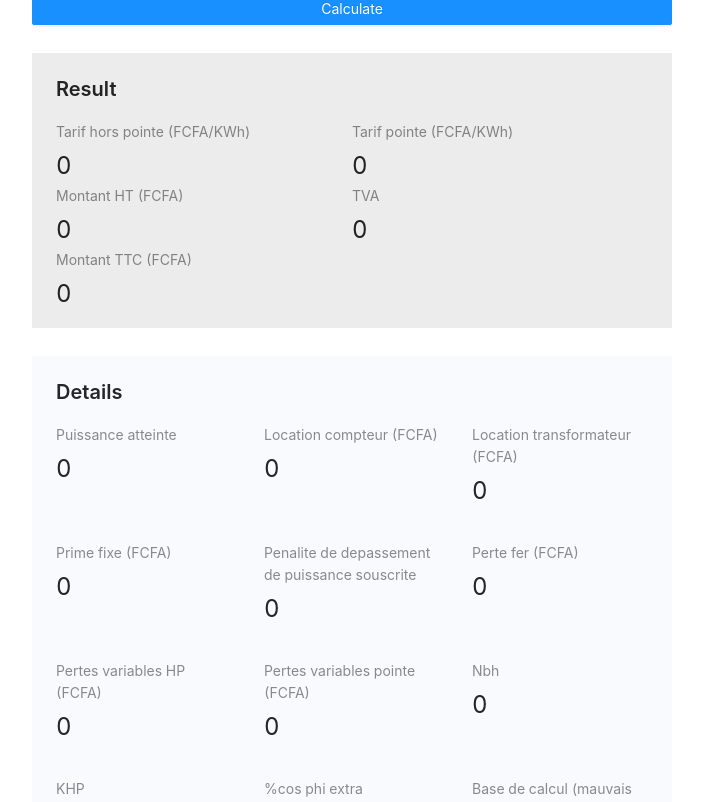
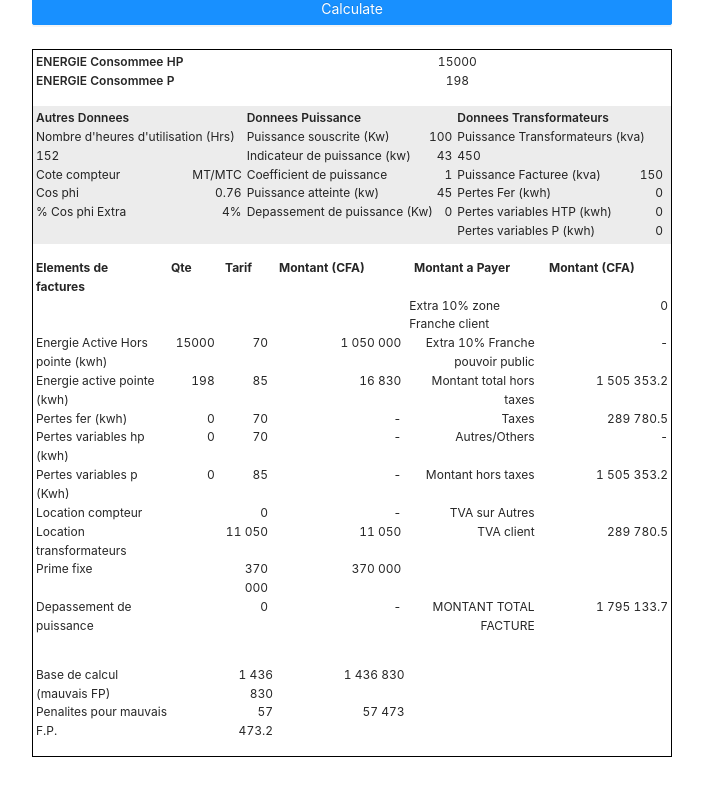
Before and after one commit to maelfosso/green-power, a React (Create React App) app: page / in a window 1280 px wide. Shown: the part 818-1620 px from the top of the page, without its empty margins (288-991 px from the left). After the commit the page ends 1575 px from the top, so only its background shows below. Built offline with nearby package versions, Linux system fonts and the light colour scheme.

Commit message:
Desgin redo

```diff
--- a/src/App.scss
+++ b/src/App.scss
@@ -14,7 +14,8 @@ header {
     box-shadow: 0 2px 8px rgba(229, 229, 229, 0.5);
   }
   .logo {
-    background: url(https://gw.alipayobjects.com/zos/rmsportal/sDUzcQUsFXjBgcHNCuiv.svg) no-repeat center;
+    background: url('./logo.svg') no-repeat center;
+    background-size: contain;
     display: inline-block;
     width: 40px;
     height: 64px;
@@ -62,9 +63,80 @@ header {
   }
 }
 
+.text-center {
+  text-align: center;
+}
+
+.text-right {
+  text-align: right;
+}
+
+.margin-bottom {
+  margin-bottom: 1em;
+}
+
 .Result {
   margin-top: 2em;
-  background: #ececec;
+  // background: #ececec;
+  border: 1px solid black;
+  font-size: 12px;
+
+  .section-0 {
+    padding: 0.25em;
+  }
+
+  .section-1 {
+
+    background: #ececec;
+    padding: 0.25em;
+    margin-bottom: 1em;
+
+    div.ant-col div.ant-row {
+      // background-color: yellow;
+      margin-right: 5px;
+
+      div.ant-col:first-child {
+        // background-color: yellowgreen;
+        // font-size: 12px;
+        font-weight: normal;
+      }
+    }
+  }
+
+  .section-2 {
+    padding: 0.25em;
+    margin-bottom: 1em;
+
+    div.ant-row:first-child {
+      font-weight: bold;
+    }
+
+    .ant-row {
+      text-align: right;
+    }
+
+    div.ant-row:first-child {
+      text-align: left;
+    }
+
+    .ant-row .ant-col:first-child {
+      text-align: left;
+    }
+  }
+
+  .section-3 {
+    margin-top: 2em;
+    padding: 0.25em;
+    margin-bottom: 1em;
+
+    .ant-row {
+      text-align: right;
+    }
+
+    .ant-row .ant-col:first-child {
+      text-align: left;
+    }
+  }
 }
 
 .Details {
@@ -75,7 +147,7 @@ header {
 @media screen and (max-width: 1000px) {
   .App {
     padding-top: 75px;
-    width: 80%;
+    width: 95%;
     margin: auto;
   }
 
--- a/src/components/App.js
+++ b/src/components/App.js
@@ -2,7 +2,6 @@ import React from 'react';
 import '../App.scss';
 import DataEntry from '../containers/DataEntry';
 import Result from '../containers/Result';
-import Details from '../containers/Details';
 
 function App() {
   return (
@@ -16,7 +15,7 @@ function App() {
       <div className="App">
         <DataEntry />
         <Result />
-        <Details />
+        {/* <Details /> */}
       </div>
     </div>
   );
--- a/src/containers/DataEntry.js
+++ b/src/containers/DataEntry.js
@@ -3,7 +3,6 @@ import { connect } from 'react-redux';
 import PropTypes from 'prop-types';
 
 import {
-  Row, Col,
   Card,
   Radio,
   Form,
--- a/src/containers/Result.js
+++ b/src/containers/Result.js
@@ -3,9 +3,10 @@ import { connect } from 'react-redux';
 import PropTypes from 'prop-types';
 
 import {
-  Statistic, Row, Col, PageHeader,
+  Statistic, Row, Col, PageHeader, Typography
 } from 'antd';
 
+const { Text } = Typography;
 
 const Result = props => {
   const { results } = props;
@@ -15,28 +16,192 @@ const Result = props => {
 
   return (
     <div className="Result">
-      <PageHeader
-        title="Result"
-      >
-        <Row justify="space-between">
-          <Col xs={24} sm={24} md={12} lg={12}>
-            <Statistic title="Tarif hors pointe (FCFA/KWh)" value={rphp} />
-          </Col>
-          <Col xs={24} sm={24} md={12} lg={12}>
-            <Statistic title="Tarif pointe (FCFA/KWh)" value={rpp} />
-          </Col>
-          <Col xs={24} sm={24} md={12} lg={12}>
-            <Statistic title="Montant HT (FCFA)" value={rfht} />
-          </Col>
-          <Col xs={24} sm={24} md={12} lg={12}>
-            <Statistic title="TVA" value={tva} />
-          </Col>
-          <Col xs={24} sm={24} md={12} lg={12}>
-            <Statistic title="Montant TTC (FCFA)" value={rfttc} />
-          </Col>
+      <div className="section-0 margin-bottom">
+        <Row>
+          <Col xs={12} sm={12} md={8}><Text strong>ENERGIE Consommee HP</Text></Col>
+          <Col xs={12} sm={12} md={16} className="text-center text-md-right">15000</Col>
         </Row>
+        <Row>
+          <Col xs={12} sm={12} md={8}><Text strong>ENERGIE Consommee P</Text></Col>
+          <Col xs={12} sm={12} md={16} className="text-center text-md-right">198</Col>
+        </Row>
+      </div>
 
-      </PageHeader>
+      <Row className="section-1">
+        <Col xs={24} sm={12} md={8}>
+          <Text strong>Autres Donnees</Text>
+
+          <Row justify="space-between">
+            <Col>Nombre d'heures d'utilisation (Hrs)</Col>
+            <Col>152</Col>
+          </Row>
+          <Row justify="space-between">
+            <Col>Cote compteur</Col>
+            <Col>MT/MTC</Col>
+          </Row>
+          <Row justify="space-between">
+            <Col>Cos phi</Col>
+            <Col>0.76</Col>
+          </Row>
+          <Row justify="space-between">
+            <Col>% Cos phi Extra</Col>
+            <Col>4%</Col>
+          </Row>
+        </Col>
+        <Col xs={24} sm={12} md={8}>
+          <Text strong>Donnees Puissance</Text>
+
+          <Row justify="space-between">
+            <Col>Puissance souscrite (Kw)</Col>
+            <Col>100</Col>
+          </Row>
+          <Row justify="space-between">
+            <Col>Indicateur de puissance (kw)</Col>
+            <Col>43</Col>
+          </Row>
+          <Row justify="space-between">
+            <Col>Coefficient de puissance</Col>
+            <Col>1</Col>
+          </Row>
+          <Row justify="space-between">
+            <Col>Puissance atteinte (kw)</Col>
+            <Col>45</Col>
+          </Row>
+          <Row justify="space-between">
+            <Col>Depassement de puissance (Kw)</Col>
+            <Col>0</Col>
+          </Row>
+        </Col>
+        <Col xs={24} sm={12} md={8}>
+          <Text strong>Donnees Transformateurs</Text>
+
+          <Row justify="space-between">
+            <Col>Puissance Transformateurs (kva)</Col>
+            <Col>450</Col>
+          </Row>
+          <Row justify="space-between">
+            <Col>Puissance Facturee (kva)</Col>
+            <Col>150</Col>
+          </Row>
+          <Row justify="space-between">
+            <Col>Pertes Fer (kwh)</Col>
+            <Col>0</Col>
+          </Row>
+          <Row justify="space-between">
+            <Col>Pertes variables HTP (kwh)</Col>
+            <Col>0</Col>
+          </Row>
+          <Row justify="space-between">
+            <Col>Pertes variables P (kwh)</Col>
+            <Col>0</Col>
+          </Row>
+        </Col>
+      </Row>
+
+      <div className="section-2">
+        <Row span={24} gutter={16} justify="space-around">
+          <Col md={5}>Elements de factures</Col>
+          <Col md={2}>Qte</Col>
+          <Col md={2}>Tarif</Col>
+          <Col md={5}>Montant (CFA)</Col>
+          <Col md={5}>Montant a Payer</Col>
+          <Col md={5}>Montant (CFA)</Col>
+        </Row>
+        <Row span={24} gutter={8}>
+          <Col md={5} offset={14}>Extra 10% zone Franche client</Col>
+          <Col md={5}>0</Col>
+        </Row>
+        <Row span={24} gutter={8}>
+          <Col md={5}><Text>Energie Active Hors pointe (kwh)</Text></Col>
+          <Col md={2}><Text>15000</Text></Col>
+          <Col md={2}><Text>70</Text></Col>
+          <Col md={5}><Text>1 050 000</Text></Col>
+          <Col md={5}><Text>Extra 10% Franche pouvoir public</Text></Col>
+          <Col md={5}><Text>-</Text></Col>
+        </Row>
+        <Row span={24} gutter={8}>
+          <Col md={5}><Text>Energie active pointe (kwh)</Text></Col>
+          <Col md={2}><Text>198</Text></Col>
+          <Col md={2}><Text>85</Text></Col>
+          <Col md={5}><Text>16 830</Text></Col>
+          <Col md={5}><Text>Montant total hors taxes</Text></Col>
+          <Col md={5}><Text>1 505 353.2</Text></Col>
+        </Row>
+        <Row span={24} gutter={8}>
+          <Col md={5}><Text>Pertes fer (kwh)</Text></Col>
+          <Col md={2}><Text>0</Text></Col>
+          <Col md={2}><Text>70</Text></Col>
+          <Col md={5}><Text>-</Text></Col>
+          <Col md={5}><Text>Taxes</Text></Col>
+          <Col md={5}><Text>289 780.5</Text></Col>
+        </Row>
+        <Row span={24} gutter={8}>
+          <Col md={5}><Text>Pertes variables hp (kwh)</Text></Col>
+          <Col md={2}><Text>0</Text></Col>
+          <Col md={2}><Text>70</Text></Col>
+          <Col md={5}><Text>-</Text></Col>
+          <Col md={5}><Text>Autres/Others</Text></Col>
+          <Col md={5}><Text>-</Text></Col>
+        </Row>
+        <Row span={24} gutter={8}>
+          <Col md={5}><Text>Pertes variables p (Kwh)</Text></Col>
+          <Col md={2}><Text>0</Text></Col>
+          <Col md={2}><Text>85</Text></Col>
+          <Col md={5}><Text>-</Text></Col>
+          <Col md={5}><Text>Montant hors taxes</Text></Col>
+          <Col md={5}><Text>1 505 353.2</Text></Col>
+        </Row>
+        <Row span={24} gutter={8}>
+          <Col md={5}><Text>Location compteur</Text></Col>
+          <Col md={2}><Text></Text></Col>
+          <Col md={2}><Text>0</Text></Col>
+          <Col md={5}><Text>-</Text></Col>
+          <Col md={5}><Text>TVA sur Autres</Text></Col>
+          <Col md={5}><Text></Text></Col>
+        </Row>
+        <Row span={24} gutter={8}>
+          <Col md={5}><Text>Location transformateurs</Text></Col>
+          <Col md={2}><Text></Text></Col>
+          <Col md={2}><Text>11 050</Text></Col>
+          <Col md={5}><Text>11 050</Text></Col>
+          <Col md={5}><Text>TVA client</Text></Col>
+          <Col md={5}><Text>289 780.5</Text></Col>
+        </Row>
+        <Row span={24} gutter={8}>
+          <Col md={5}><Text>Prime fixe</Text></Col>
+          <Col md={2}><Text></Text></Col>
+          <Col md={2}><Text>370 000</Text></Col>
+          <Col md={5}><Text>370 000</Text></Col>
+          <Col md={5}><Text></Text></Col>
+          <Col md={5}><Text></Text></Col>
+        </Row>
+        <Row span={24} gutter={8}>
+          <Col md={5}><Text>Depassement de puissance</Text></Col>
+          <Col md={2}><Text></Text></Col>
+          <Col md={2}><Text>0</Text></Col>
+          <Col md={5}><Text>-</Text></Col>
+          <Col md={5}><Text>MONTANT TOTAL FACTURE</Text></Col>
+          <Col md={5}><Text>1 795 133.7</Text></Col>
+        </Row>
+      </div>
+      <div className="section-3">
+        <Row>
+          <Col md={5}><Text>Base de calcul (mauvais FP)</Text></Col>
+          <Col md={2}><Text></Text></Col>
+          <Col md={2}><Text>1 436 830</Text></Col>
+          <Col md={5}><Text>1 436 830</Text></Col>
+          <Col md={5}></Col>
+          <Col md={5}></Col>
+        </Row>
+        <Row>
+          <Col md={5}><Text>Penalites pour mauvais F.P.</Text></Col>
+          <Col md={2}><Text></Text></Col>
+          <Col md={2}><Text>57 473.2</Text></Col>
+          <Col md={5}><Text>57 473</Text></Col>
+          <Col md={5}></Col>
+          <Col md={5}></Col>
+        </Row>
+      </div>
     </div>
   );
 };
@@ -56,3 +221,72 @@ const mapStateToProps = state => ({
 });
 
 export default connect(mapStateToProps, null)(Result);
+
+
+{/* <Col>
+<Text>Energie Active Hors pointe (kwh)</Text>
+<Text>Energie active pointe (kwh)</Text>
+<Text>Pertes fer (kwh)</Text>
+<Text>Pertes variables hp (kwh)</Text>
+<Text>Pertes variables p (Kwh)</Text>
+<Text>Location compteur</Text>
+<Text>Location transformateurs</Text>
+<Text>Prime fixe</Text>
+<Text>Depassement de puissance</Text>
+</Col>
+<Col>
+<Text>15000</Text>
+<Text>198</Text>
+<Text>Pertes fer (kwh)</Text>
+<Text>0</Text>
+<Text>0</Text>
+<Text>0</Text>
+<Text></Text>
+<Text></Text>
+<Text></Text>
+</Col>
+<Col>
+<Text>70</Text>
+<Text>85</Text>
+<Text>70</Text>
+<Text>70</Text>
+<Text>85</Text>
+<Text>0</Text>
+<Text>11 050</Text>
+<Text>370 000</Text>
+<Text>0</Text>
+</Col>
+<Col>
+<Text>1 050 000</Text>
+<Text>16 830</Text>
+<Text>-</Text>
+<Text>-</Text>
+<Text>-</Text>
+<Text>-</Text>
+<Text>11 050</Text>
+<Text>370 000</Text>
+<Text>-</Text>
+</Col>
+<Col>
+<Text>Extra 10% Franche pouvoir public</Text>
+<Text>Montant total hors taxes</Text>
+<Text>Taxes</Text>
+<Text>Autres/Others</Text>
+<Text>Montant hors taxes</Text>
+<Text>TVA sur Autres</Text>
+<Text>TVA client</Text>
+<Text></Text>
+<Text>MONTANT TOTAL FACTURE</Text>
+</Col>
+<Col>
+<Text>-</Text>
+<Text>1 505 353.2</Text>
+<Text>289 780.5</Text>
+<Text>-</Text>
+<Text>1 505 353.2</Text>
+<Text></Text>
+<Text>289 780.5</Text>
+<Text></Text>
+<Text>1 795 133.7</Text>
+</Col>
+</Row> */}
--- a/src/reducers/data.js
+++ b/src/reducers/data.js
@@ -33,6 +33,26 @@ const dataReducer = (state = initialState, action) => {
 
       const { lc } = state.details;
 
+      let cosphi;
+      if (facture.loctrans == "mt_mt") {
+        cosphi = Math.cos(
+          Math.atan(
+            (facture.erahp + facture.erap) / (facture.eahp + facture.eap)
+              + 0.01
+          )
+        );
+      } else if (facture.loctrans == "mt_bt") {
+        cosphi = Math.cos(
+          Math.atan(
+            (facture.erahp + facture.erap) / (facture.eahp + facture.eap)
+              + 0.125
+          )
+        );
+      } else {
+        cosphi = 0.0;
+      }
+      cosphi = Math.ceil(cosphi, 2);
+
       const rp = Math.ceil(facture.ipower / 5.0) * 5;
       const lt = contrat.loctrans === 'oui' ? Math.max(29 * contrat.ptfact + 6700, ...[0, 9600]) : 0.0;
       const pf = Math.max(contrat.pscrite) * 3700;
@@ -56,7 +76,7 @@ const dataReducer = (state = initialState, action) => {
       } else {
         khp = 65;
       }
-      const phiX = facture.cosphi > 0.8 ? 0 : 0.8 - facture.cosphi;
+      const phiX = cosphi > 0.8 ? 0 : 0.8 - cosphi;
       const bcfp = sum([
         facture.ehp * khp, facture.ep * 85,
         (pfr + pvh) * khp, pvp * 85,
```
Also changed, not shown: src/logo.png (added), src/logo.svg (added).
